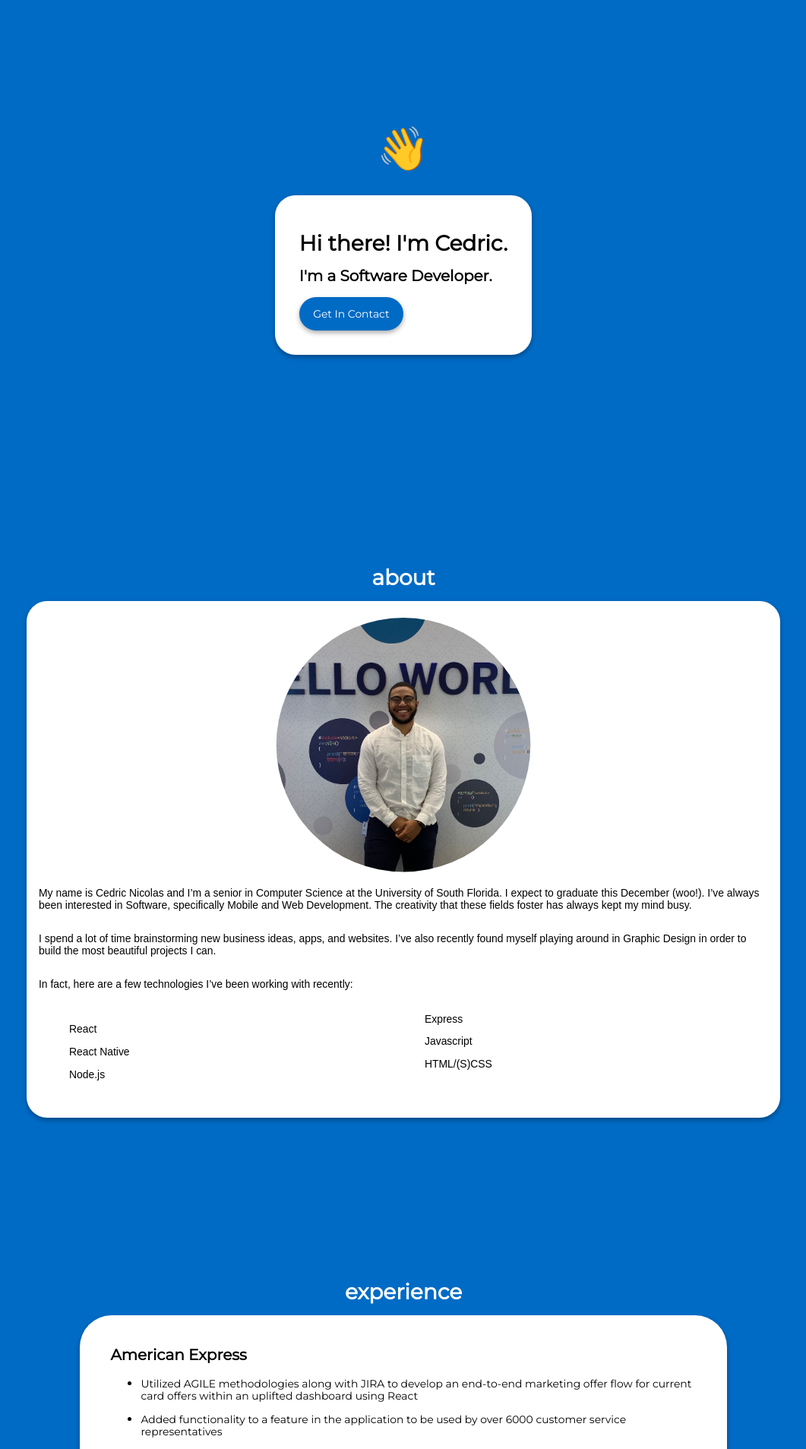
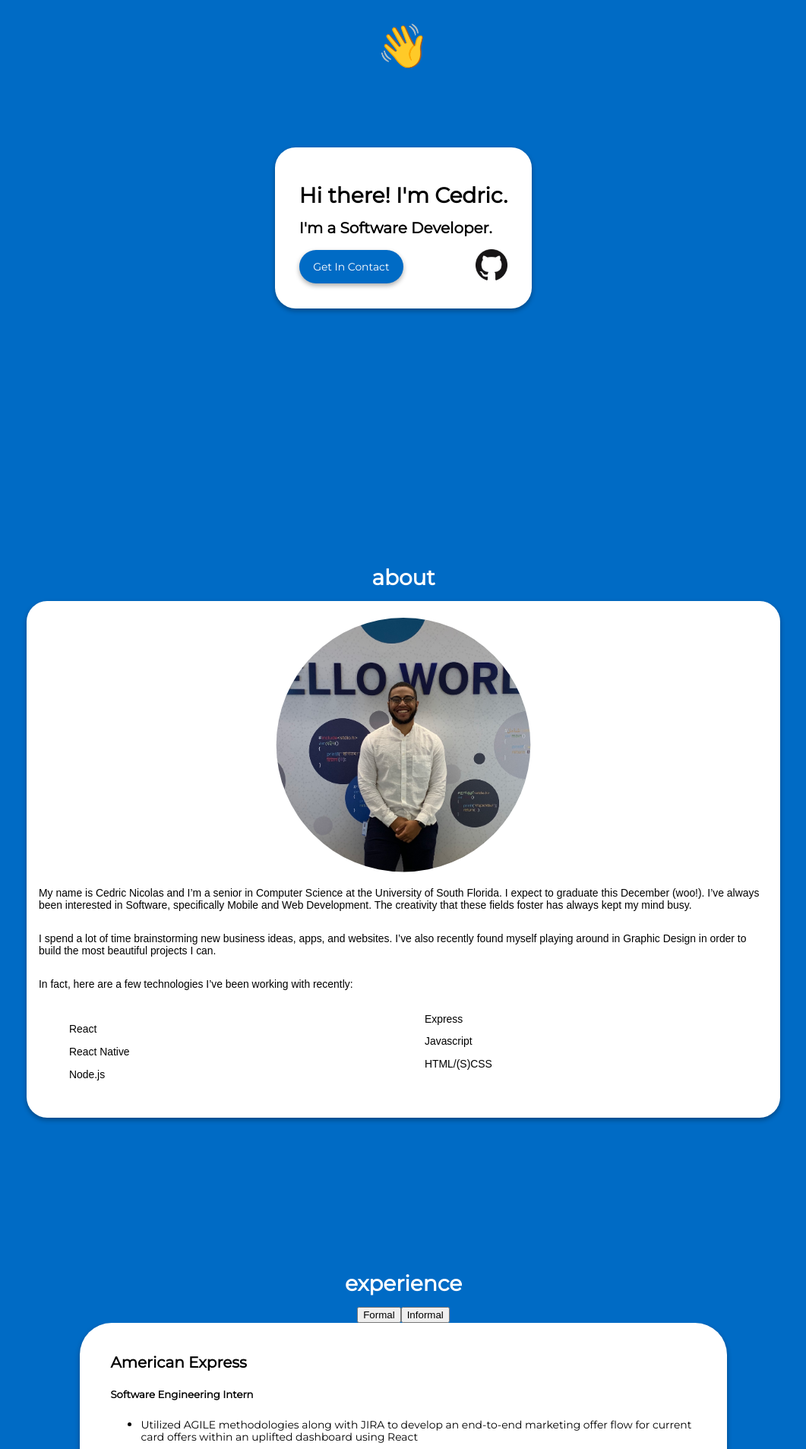
Before and after one commit to cgnicolas/Mobile-First-Personal-Website, a React (Create React App) app: page / in a window 1280 px wide. Shown: the part 100-2007 px from the top of the page at 76% size, without its empty margins (109-1170 px from the left). Built offline with nearby package versions, Linux system fonts and the light colour scheme.

Commit message:
Ready for media queries and styling experience switcher

```diff
--- a/src/Assets/Content/Text/Experience.js
+++ b/src/Assets/Content/Text/Experience.js
@@ -2,6 +2,8 @@ export default {
     data: [
         {
             title: "American Express",
+            formal: true,
+            position: 'Software Engineering Intern',
             descriptions: [
                 "Utilized AGILE methodologies along with JIRA to develop an end-to-end marketing offer flow for current card offers within an uplifted dashboard using React",
             "Added functionality to a feature in the application to be used by over 6000 customer service representatives",
@@ -11,17 +13,40 @@ export default {
         },
         {
             title: "Design For X Lab",
+            formal: true,
+            position: 'Student Assistant',
             descriptions: [
                 "Developed a Tool Checkout system for student and assistant use within the lab using React, Node, and Postgres"
             ]
         },
         {
             title: "Citi Bank",
+            formal: true,
+            position: 'Summer Tech Analyst',
             descriptions: [
                 "Improved upon existing Java Web Application built with SmartGWT",
                 "Utilized Spring and SQL in order to add dynamic data population to a newly created webpage",
                 "Assisted in automating the deletion of certain records based on business day calculation"
             ]
         },
+        {
+            title: "No Relation",
+            formal: false,
+            position: '',
+            descriptions: [
+                "Developed a Chrome Extension to reduce the amount of time spent procrastinating on Youtube",
+                "Built and deployed in 24 hours",
+                "Available on the Google Chrome Web Store"
+            ]
+        },
+        {
+            title: "ClassCheckerPy",
+            formal: false,
+            position: '',
+            descriptions: [
+                "Developed a Python script in order to notify user of course availability based on request",
+                "Utilized Selenium, SMPT and IMAP libraries in order to send a text message and email to the user"
+            ]
+        },
     ]
 }
--- a/src/Assets/Styles/App/App.css
+++ b/src/Assets/Styles/App/App.css
@@ -63,7 +63,11 @@ section {
 }
 
 .landing-section .emoji {
+  position: absolute;
   font-size: 3.5em;
+  top: 1.75em;
+  left: auto;
+  right: auto;
 }
 
 .landing-section .landing-card {
@@ -95,7 +99,6 @@ section {
 .landing-section .contactButton {
   width: 50%;
   border-radius: 3em;
-  margin-top: 1em;
   background-color: #006BC5;
   display: -webkit-box;
   display: -ms-flexbox;
@@ -109,6 +112,24 @@ section {
   color: white;
   -webkit-box-shadow: 0px 3px 6px rgba(0, 0, 0, 0.33);
           box-shadow: 0px 3px 6px rgba(0, 0, 0, 0.33);
+}
+
+.landing-section .contactGroup {
+  margin-top: 1em;
+  width: 100%;
+  display: -webkit-box;
+  display: -ms-flexbox;
+  display: flex;
+  -webkit-box-pack: justify;
+      -ms-flex-pack: justify;
+          justify-content: space-between;
+  -webkit-box-align: center;
+      -ms-flex-align: center;
+          align-items: center;
+}
+
+.landing-section .octoCat {
+  height: 2.625em;
 }
 
 .landing-section .contactButton:hover {
--- a/src/Assets/Styles/App/App.scss
+++ b/src/Assets/Styles/App/App.scss
@@ -50,7 +50,11 @@ section {
     // background-position-x: 0%;
     // background-size: 100%;
     .emoji {
+        position: absolute;
         font-size: 2 * $h1Size;
+        top: $h1Size;
+        left: auto;
+        right: auto;
     }
     .landing-card {
         background-color: white;
@@ -73,7 +77,6 @@ section {
         // height: 3em;
         width: 50%;
         border-radius: 3em;
-        margin-top: 1em;
         background-color: $blue;
         display: flex;
         justify-content: center;
@@ -81,7 +84,16 @@ section {
         color: white;
         box-shadow: 0px 3px 6px rgba(0,0,0,.33);
     }
-
+    .contactGroup {
+        margin-top: 1em;
+        width: 100%;
+        display: flex;
+        justify-content: space-between;
+        align-items: center;
+    }
+    .octoCat {
+        height: 1.5 * $h1Size;
+    }
     .contactButton:hover {
         cursor: pointer;
         box-shadow: inset 0px 3px 6px rgba(0,0,0,.33);
--- a/src/Components/Experience/ExperienceCard.jsx
+++ b/src/Components/Experience/ExperienceCard.jsx
@@ -9,6 +9,7 @@ class ExperienceCard extends Component {
                 <div className={"experience-card " + ((active) ? ("active-card") : (""))}>
                     <div className="experience-card-content-wrap">
                         <h2>{content.title}</h2>
+                        <h5>{content.position}</h5>
                         <ul>
                             {content.descriptions.map((description, index) => {
                                 return (
--- a/src/Components/Experience/ExperienceSwitcher.jsx
+++ b/src/Components/Experience/ExperienceSwitcher.jsx
@@ -7,8 +7,13 @@ class ExperienceSwitcher extends Component {
      }
     render() {
         let {changeExperience} = this.props;
+        let {formal} = this.state;
         return (
-            <div>
+            <div className="experience-switcher">
+                <div className="experience-switcher-content-wrap">
+                    <button className={"formal-button " + ((formal) ? ("active-button") : (""))} onClick={() => changeExperience(true)}>Formal</button>
+                    <button className={"formal-button " + ((!formal) ? ("active-button") : (""))} onClick={() => changeExperience(false)}>Informal</button>
+                </div>
             </div>
         );
     }
--- a/src/Containers/Experience.jsx
+++ b/src/Containers/Experience.jsx
@@ -1,6 +1,6 @@
 import React, { Component } from 'react';
 import ExperienceCard from '../Components/Experience/ExperienceCard';
-// import ExperienceSwitcher from '../Components/Experience/ExperienceSwitcher';
+import ExperienceSwitcher from '../Components/Experience/ExperienceSwitcher';
 // import Slider from '../Components/Experience/Slider';
 // import { CarouselProvider, Slider, Slide, ButtonBack, ButtonNext } from 'pure-react-carousel';
 // import 'pure-react-carousel/dist/react-carousel.es.css';
@@ -19,32 +19,18 @@ class Experience extends Component {
          super(props);
 
          this.changeExperience = this.changeExperience.bind(this);
-         this.changeActiveCard = this.changeActiveCard.bind(this);
 
      }
 
-    changeExperience() {
+    changeExperience(formal) {
         this.setState({
-            formal: !this.state.formal,
+            formal,
         })
-    }
-
-    changeActiveCard(direction) {
-        let {activeCard} = this.state;
-        let {data} = this.props.content;
-        if(direction && activeCard + 1 < data.length){
-            activeCard++;
-            this.setState({activeCard});
-        } else if(!direction && activeCard > 0) {
-            activeCard--;
-            this.setState({activeCard});
-        }
-        console.log(activeCard)
     }
 
     render() {
         let {data} = this.props.content;
-        let {activeCard} = this.state;
+        let {formal} = this.state;
         const settings = {
             dots: true,
             infinite: false,
@@ -56,29 +42,23 @@ class Experience extends Component {
             <section className="experience-section grid">
                 <div className="content-wrap">
                     <h1 className="section-title">experience</h1>
-                        {/* <CarouselProvider
-                        naturalSlideWidth={347}
-                        naturalSlideHeight={400}
-                        totalSlides={data.length}
-                        >
-                            <Slider>
-                                {data.map((element, index) => {
-                                    return (
-                                        <Slide index={index}><ExperienceCard content={element}/></Slide>
-                                    )
-                                })}
-                            </Slider>
-                            <ButtonBack>Back</ButtonBack>
-                            <ButtonNext>Next</ButtonNext>
-                        </CarouselProvider> */}
+                        <ExperienceSwitcher changeExperience={this.changeExperience} formal={formal}/>
                         <div className="slider-wrap">
                             <Slider {...settings}>
                                 {data.map((element, index) => {
-                                    return (
-                                        <div key={index} className="slide-wrap">
-                                            <ExperienceCard content={element}/>
-                                        </div>
-                                    )
+                                    if(formal && element.formal){
+                                        return (
+                                            <div key={index} className="slide-wrap">
+                                                <ExperienceCard content={element}/>
+                                            </div>
+                                        )
+                                    } else if(!formal && !element.formal){
+                                        return (
+                                            <div key={index} className="slide-wrap">
+                                                <ExperienceCard content={element}/>
+                                            </div>
+                                        )
+                                    }
                                 })}
                             </Slider>
                         </div>
--- a/src/Containers/Landing.jsx
+++ b/src/Containers/Landing.jsx
@@ -1,5 +1,6 @@
 import React, { Component } from 'react';
 import ContactButton from '../Components/Landing/ContactButton';
+import Octocat from '../Assets/Content/Images/GitHub-Mark-64px.png';
 class Landing extends Component {
     state = {  }
     render() {
@@ -10,7 +11,10 @@ class Landing extends Component {
                     <div className="landing-card">
                         <h1>Hi there! I'm Cedric.</h1>
                         <h2>I'm a Software Developer.</h2>
-                        <ContactButton buttonTitle="Get In Contact"/>
+                        <div className="contactGroup">
+                            <ContactButton buttonTitle="Get In Contact"/>
+                            <a href="https://github.com/cgnicolas" target='blank'><img src={Octocat} alt="Octocat" className='octoCat'/></a>
+                        </div>
                     </div>
                 </div>
             </section>
```
Also changed, not shown: src/Assets/Content/Images/GitHub-Mark-64px.png (added), 1 other file (tests, documents, lock files or other folders).
